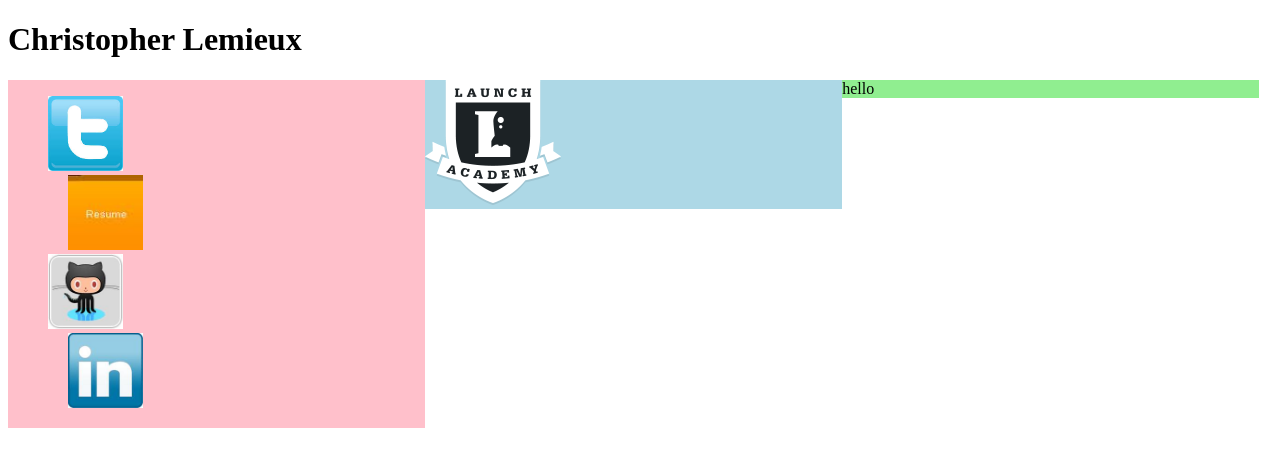
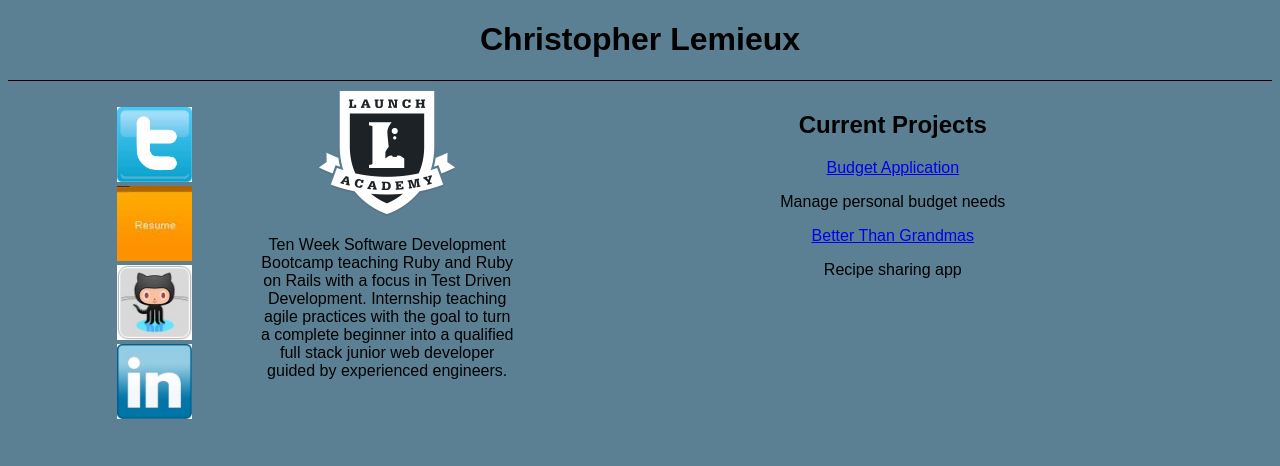
Before and after one commit to clemieux55/heroku-personal-site, a plain HTML site: page public/index.html in a window 1280 px wide. Drawn offline with nearby package versions, Linux system fonts and the light colour scheme.

Commit message:
color scheme

```diff
--- a/public/css/index.css
+++ b/public/css/index.css
@@ -1,10 +1,21 @@
+html {
+	background-color: #5C8093;
+	font-family: "Copperplate / Copperplate Gothic Light", sans-serif;
+}
+
+h1 {
+	text-align: center;
+}
+
+div#border {
+	height:1px;
+	background-color: black;
+	text-align: center;
+	margin-bottom: 10px;
+}
+
 div#contact-list ul {
 	list-style: none;
-}
-
-div#contact-list ul li:nth-child(2n) {
-	margin-left: 20px;
-
 }
 
 div#contact-list ul li img {
@@ -17,27 +28,33 @@ div#contact-list {
 
 }
 
-div#container{
-	width: 960px;
+div.container{
+	width: auto;
+
 }
 
 div#list-items {
+	text-align: center;
 	float:left;
-	width:33%;
+	width:20%;
+	height:350px;
 	margin:0;
-	background-color: pink;
 }
+
 div#education {
+	text-align: center;
 	float:left;
-	width: 33%;
+	width: 20%;
 	margin:0;
-	background-color: lightblue;
+	height:350px;
+
 }
 
 div#contact-information {
-	width:33%;
+	text-align: center;
+	width:60%;
+	height:350px;
 	margin:0;
 	float: left;
-	background-color: lightgreen;
 
 }
--- a/public/index.html
+++ b/public/index.html
@@ -12,6 +12,7 @@
 	<h1 class="name">
 		Christopher Lemieux
 	</h1>
+	<div id="border"></div>
 	<div id="contact-list">
 		<div id="list-items">
 			<ul>
@@ -35,11 +36,21 @@
 
 		<div id="education">
 			<image src="images/launch.jpeg">
+				<p>Ten Week Software Development Bootcamp teaching Ruby and Ruby on Rails with a focus in Test Driven Development. Internship teaching agile practices with the goal to turn a complete beginner into a qualified full stack junior web developer guided by experienced engineers. </p>
 		</div>
 
 		<div id="contact-information">
-			hello
+			<h2>Current Projects</h2>
+			<div>
+				<a href="#">Budget Application</a>
+				<p>Manage personal budget needs</p>
+			</div>
+			<div>
+				<a href="#">Better Than Grandmas</a>
+				<p>Recipe sharing app</p>
+			</div>
 		</div>
+
 	</div>
 </div>
 </html>
```
